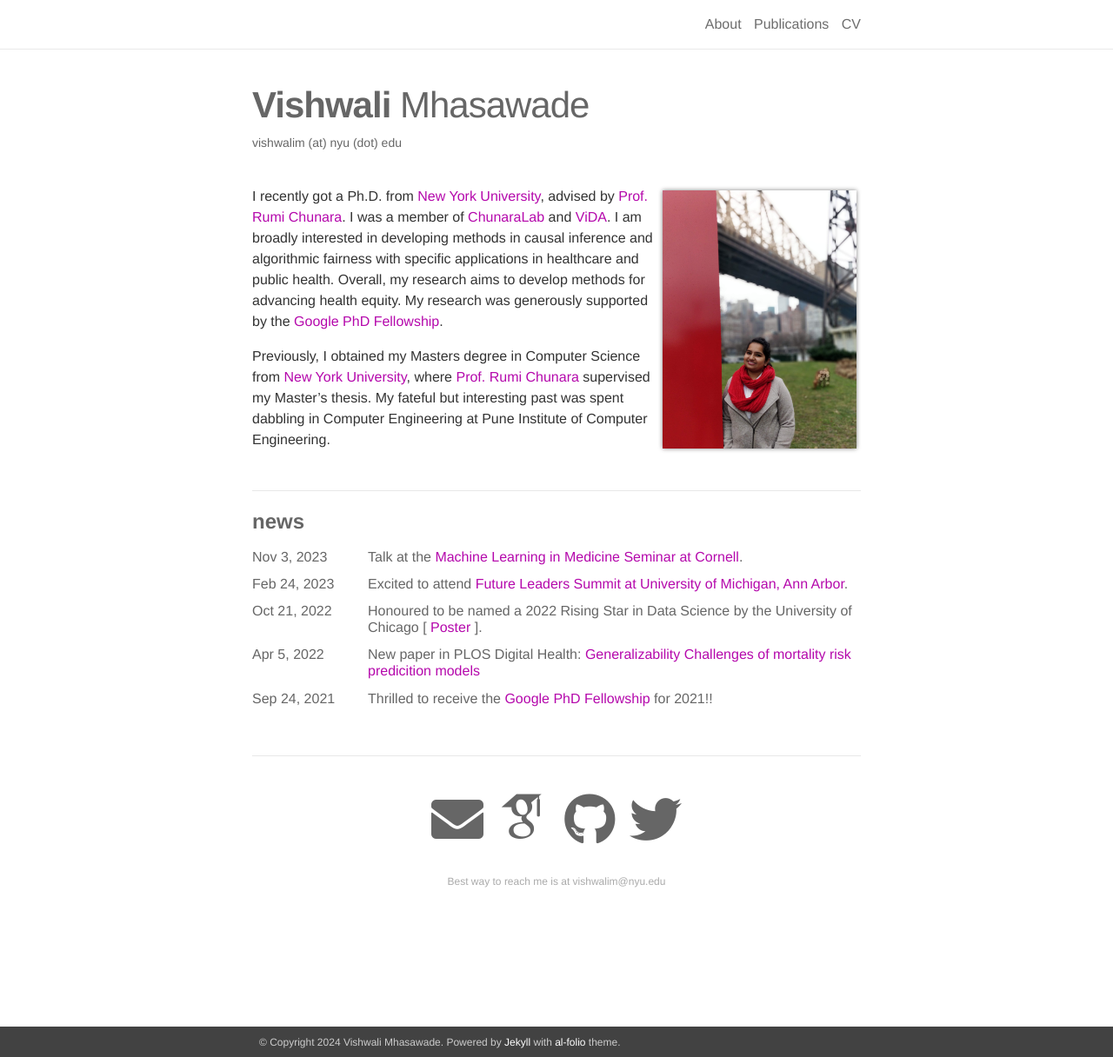
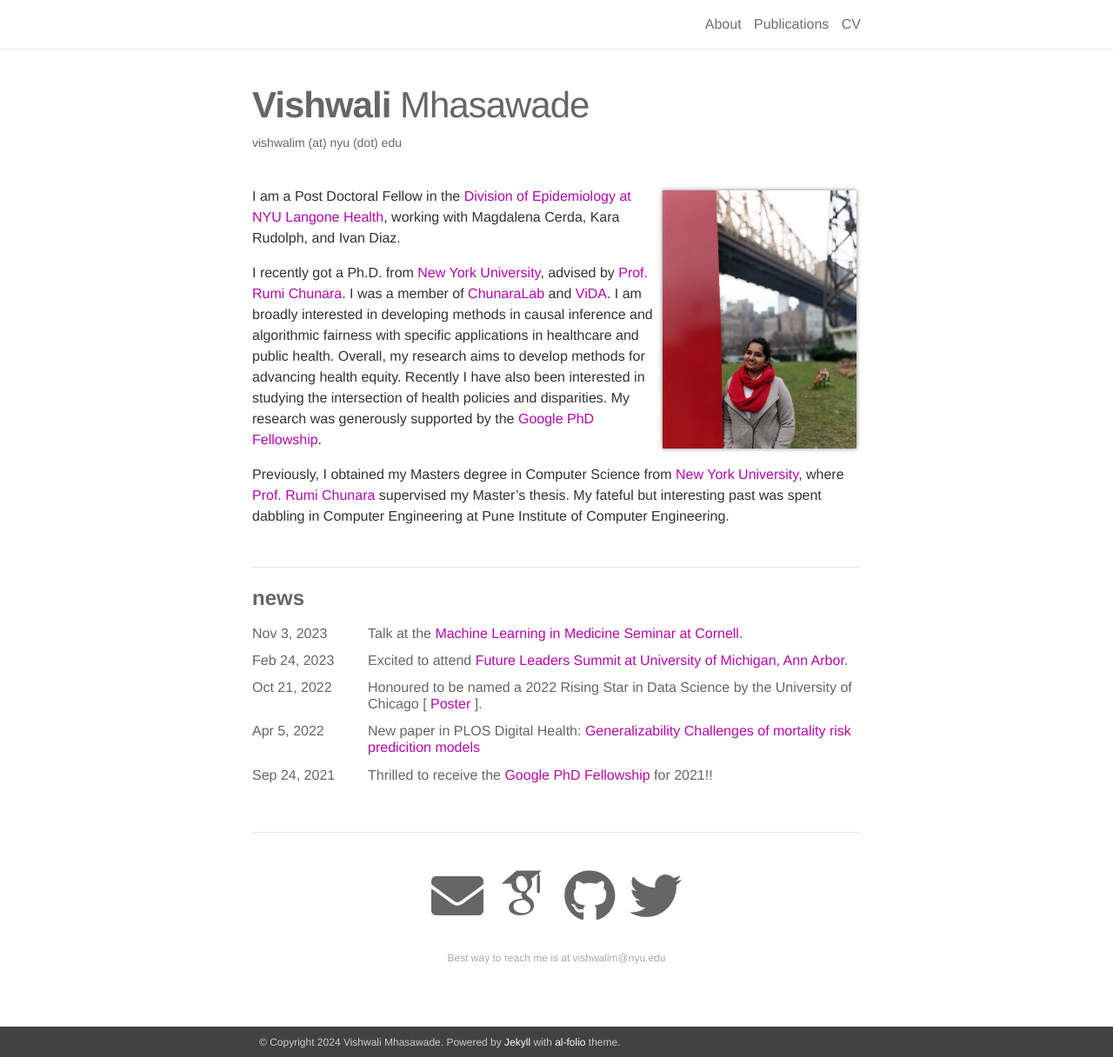
Before and after one commit to vishwali/vishwali.github.io, a Jekyll site: the page built from _pages/about.md, in a window 1280 px wide and 1216 px high. Shown: the whole window at 87% size. Built offline with Jekyll 4.4.1, drawn with Linux system fonts in a browser that asks for light colours; nearby versions of some CDN libraries; some web fonts are replaced.

Commit message:
Update about.md

```diff
--- a/_pages/about.md
+++ b/_pages/about.md
@@ -11,7 +11,8 @@ profile:
 news: true
 social: true
 ---
+I am a Post Doctoral Fellow in the [Division of Epidemiology at NYU Langone Health](https://med.nyu.edu/departments-institutes/population-health/divisions-sections-centers/epidemiology/), working with Magdalena Cerda, Kara Rudolph, and Ivan Diaz.
 
-I recently got a Ph.D. from [New York University](https://www.nyu.edu/), advised by [Prof. Rumi Chunara](https://engineering.nyu.edu/faculty/rumi-chunara). I was a member of [ChunaraLab](https://wp.nyu.edu/chunaralab/) and [ViDA](https://vida.engineering.nyu.edu/). I am broadly interested in developing methods in causal inference and algorithmic fairness with specific applications in healthcare and public health. Overall, my research aims to develop methods for advancing health equity. My research was generously supported by the [Google PhD Fellowship](https://research.google/outreach/phd-fellowship/recipients/).
+I recently got a Ph.D. from [New York University](https://www.nyu.edu/), advised by [Prof. Rumi Chunara](https://engineering.nyu.edu/faculty/rumi-chunara). I was a member of [ChunaraLab](https://wp.nyu.edu/chunaralab/) and [ViDA](https://vida.engineering.nyu.edu/). I am broadly interested in developing methods in causal inference and algorithmic fairness with specific applications in healthcare and public health. Overall, my research aims to develop methods for advancing health equity. Recently I have also been interested in studying the intersection of health policies and disparities. My research was generously supported by the [Google PhD Fellowship](https://research.google/outreach/phd-fellowship/recipients/).
 
 Previously, I obtained my Masters degree in Computer Science from [New York University](https://www.nyu.edu/), where [Prof. Rumi Chunara](https://engineering.nyu.edu/faculty/rumi-chunara) supervised my Master's thesis. My fateful but interesting past was spent dabbling in Computer Engineering at Pune Institute of Computer Engineering.
```
